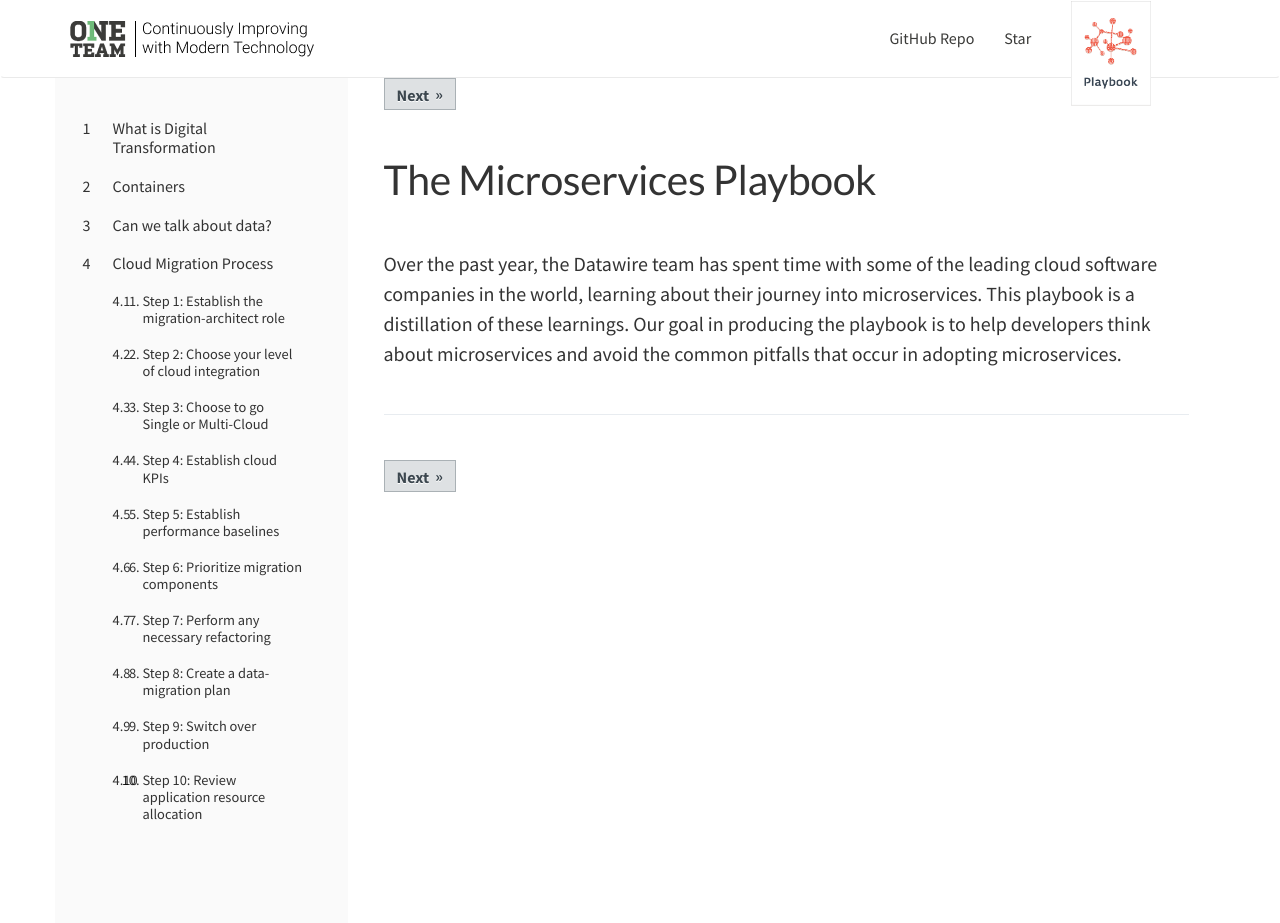
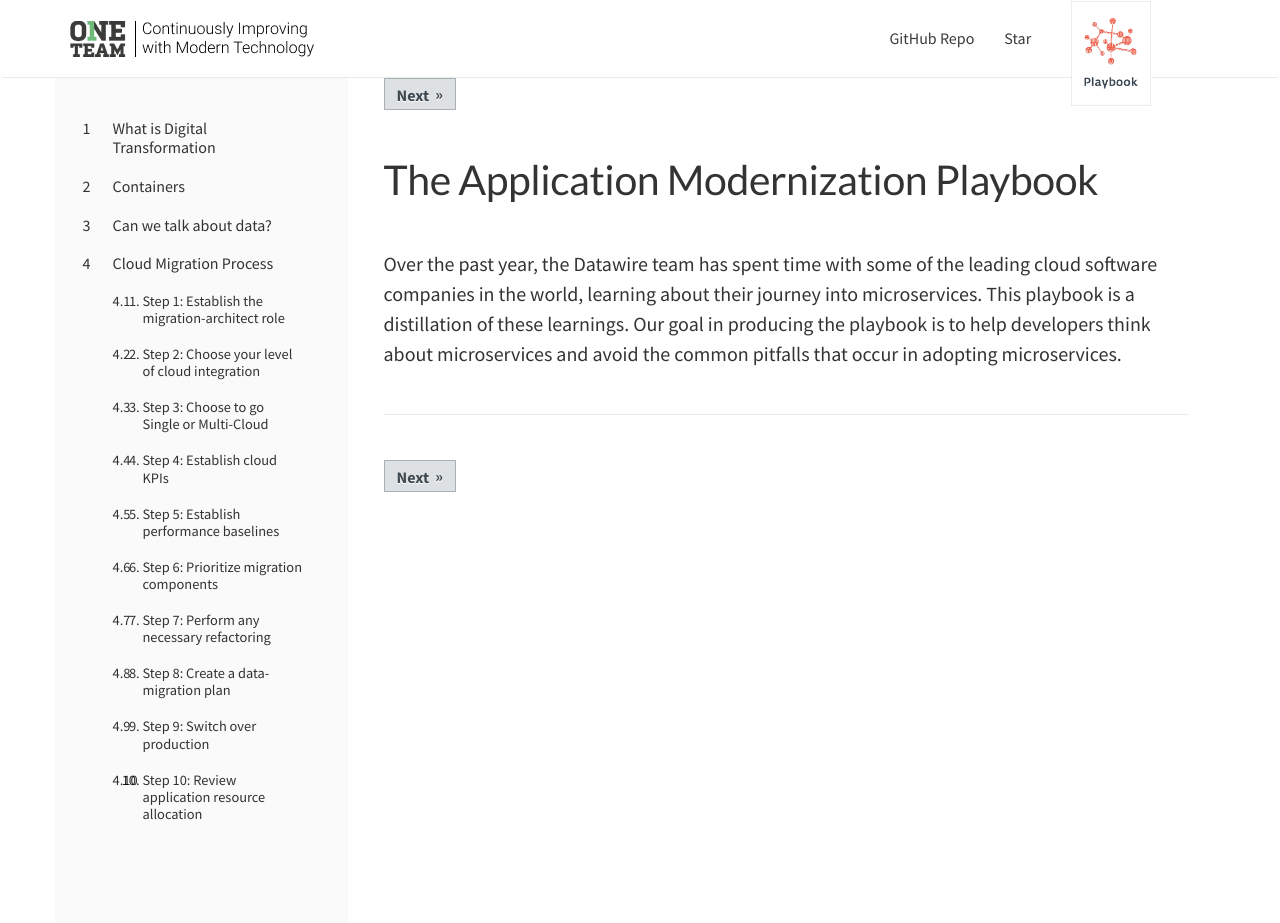
Before and after one commit to bcgov/nr-playbook, a Jekyll site: the page built from index.md, in a window 1280 px wide. Built offline with Jekyll 4.4.1, drawn with Linux system fonts in a browser that asks for light colours.

Commit message:
Update index.md

```diff
--- a/index.md
+++ b/index.md
@@ -1,7 +1,7 @@
 ---
 layout: home
 ---
-<h1>The Microservices Playbook</h1>
+<h1>The Application Modernization Playbook</h1>
 
 <p class="intro">
 Over the past year, the Datawire team has spent time with some of the leading cloud software companies in the world, learning about their journey into microservices. This playbook is a distillation of these learnings. Our goal in producing the playbook is to help developers think about microservices and avoid the common pitfalls that occur in adopting microservices.
```
